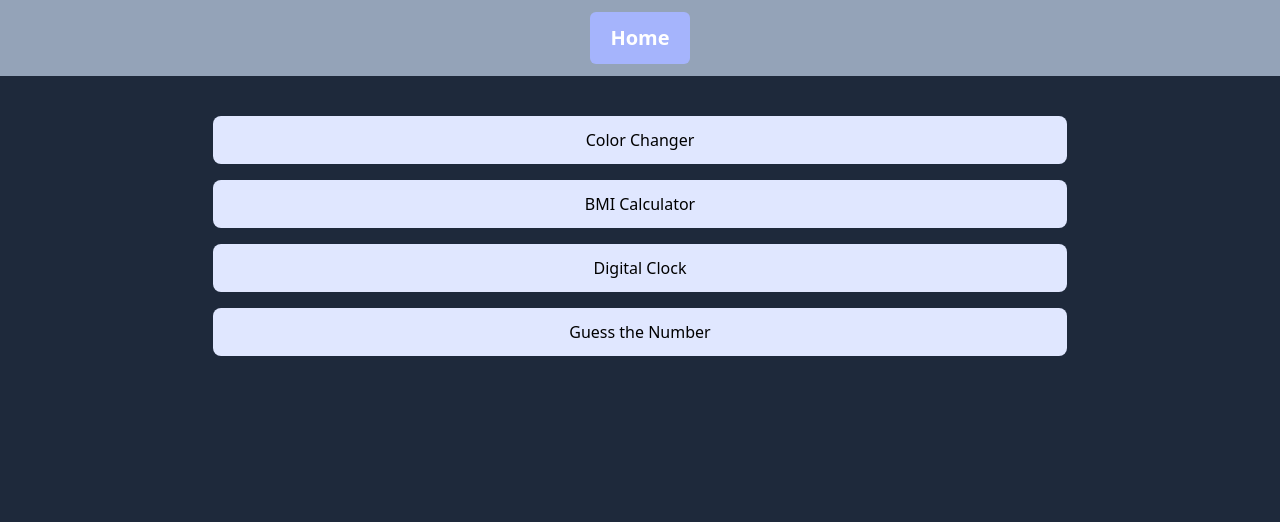
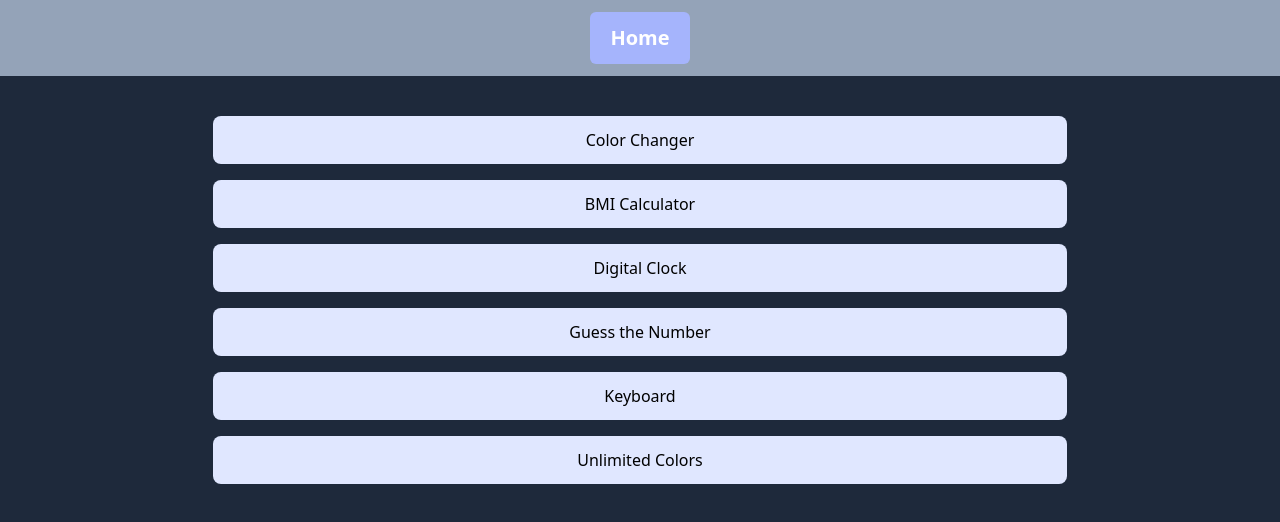
Before and after one commit to Aditya10403/Javascript_Minor_Projects, a plain HTML site: page index.html in a window 1280 px wide. Drawn offline with nearby package versions, Linux system fonts and the light colour scheme; files that its build step writes are made by us from their sources.

Commit message:
added index

```diff
--- a/index.html
+++ b/index.html
@@ -22,6 +22,10 @@
           href="/Basic-js-prj/Digitalclock/index.html">Digital Clock</a></button>
       <button class="w-4/6 h-auto px-6 py-3 bg-indigo-100 rounded-lg"><a
           href="/Basic-js-prj/Guessthenumber/index.html">Guess the Number</a></button>
+      <button class="w-4/6 h-auto px-6 py-3 bg-indigo-100 rounded-lg"><a
+          href="/Basic-js-prj/Keyboard/index.html">Keyboard</a></button>
+      <button class="w-4/6 h-auto px-6 py-3 bg-indigo-100 rounded-lg"><a
+          href="/Basic-js-prj/Unlimitedcolors/index.html">Unlimited Colors</a></button>
     </div>
   </main>
 </body>
```
